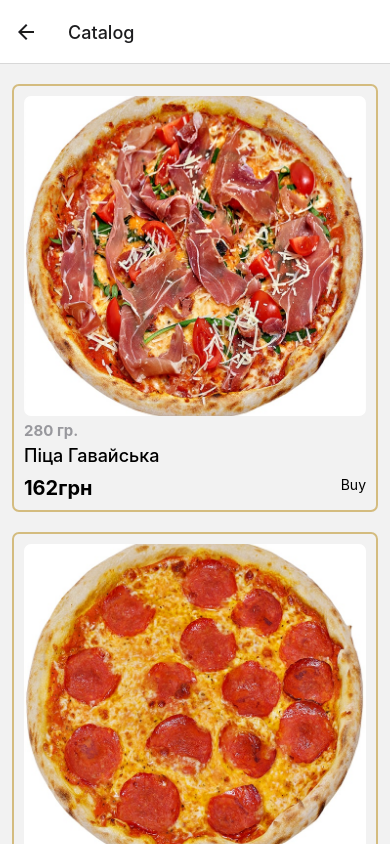
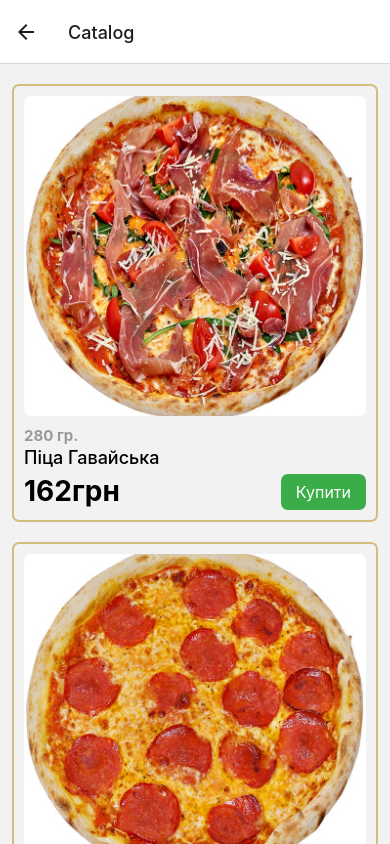
Before and after one commit to macs1756/pizza-list-mobile, a React Native app: screen /Catalog in a window 390 px wide. Shown: the top 844 px of the page. Built offline with nearby package versions, Linux system fonts and the light colour scheme.

Commit message:
final catalog

```diff
--- a/screens/Catalog.tsx
+++ b/screens/Catalog.tsx
@@ -40,7 +40,7 @@ const Catalog: React.FC<HomeScreenProps> = ({ navigation }) => {
                 <TouchableOpacity
                   onPress={() => navigation.navigate('Single')}
                 >
-                  <Text>Buy</Text>
+                  <Text style={styles.buttonBuy}>Купити</Text>
                 </TouchableOpacity>
 
               </View>
@@ -78,8 +78,8 @@ const styles = StyleSheet.create({
     fontWeight: '700',
     color: '#98989d',
     fontSize: 15,
-    paddingTop: 5,
-    paddingBottom: 5
+    paddingTop: 10,
+    paddingBottom: 2
   },
 
   pizzaTitle: {
@@ -110,12 +110,23 @@ const styles = StyleSheet.create({
     flex: 1,
     flexDirection: 'row',
     justifyContent: 'space-between',
-    paddingTop: 10,
+    paddingTop: 6,
   },
 
   pizzaPrice: {
     fontWeight: '700',
-    fontSize: 20
+    fontSize: 28
+  },
+
+  buttonBuy: {
+    borderRadius: 7,
+    paddingTop: 8,
+    paddingBottom: 8,
+    paddingLeft: 15,
+    paddingRight: 15,
+    backgroundColor: '#3aad49',
+    color: '#fff',
+    fontSize: 16
   }
 
 });
```
